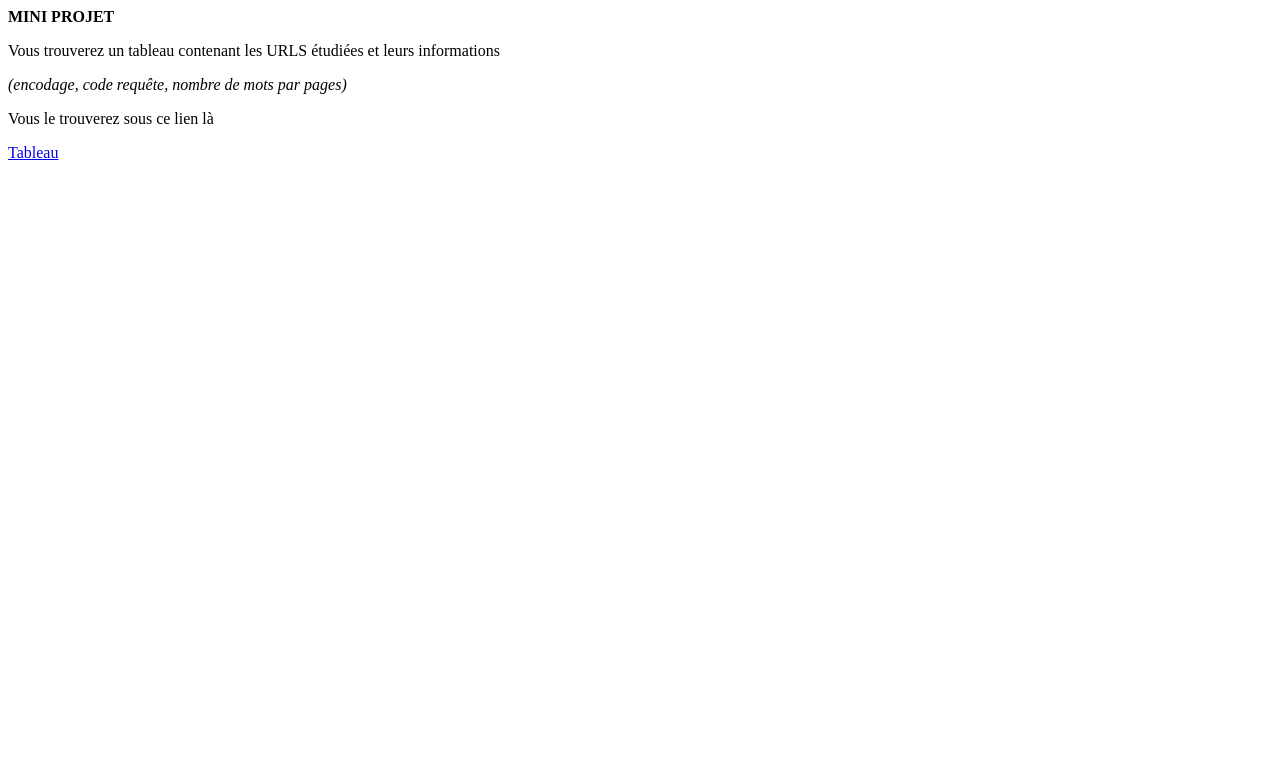
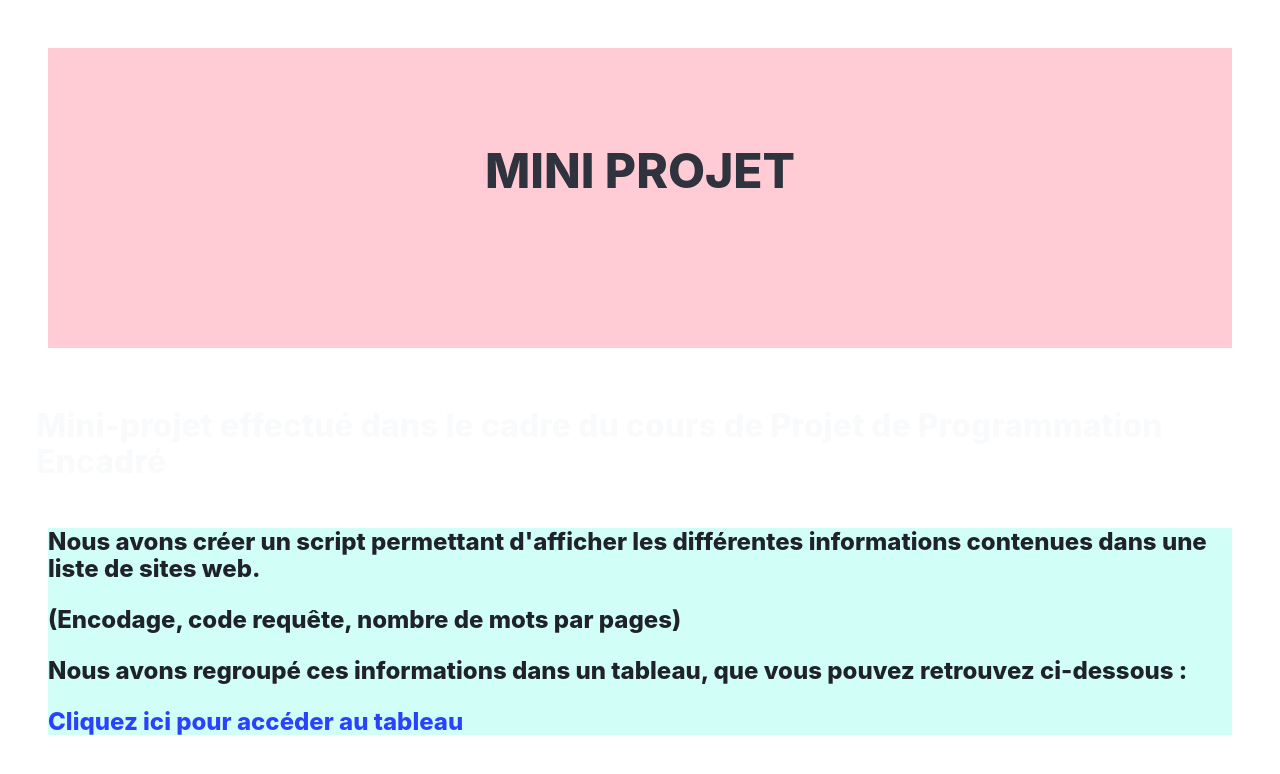
Before and after one commit to LauraKlima/PPE1-2025, a plain HTML site: page index.html in a window 1280 px wide. Drawn offline with nearby package versions, Linux system fonts and the light colour scheme.

Commit message:
ajout du site joli

```diff
--- a/index.html
+++ b/index.html
@@ -1,16 +1,48 @@
 <html>
 
 <head>
-    <meta charset="UTF-8" />
-    <title>Mini Projet</title>
+<meta charset="UTF-8" />
+<meta content="width=device-width, initial-scale=1"/>
+<title>Mini Projet</title>
+<link
+  rel="stylesheet"
+  href="https://cdn.jsdelivr.net/npm/bulma@1.0.4/css/bulma.min.css">
 </head>
 
 <body>
-    <p><b>MINI PROJET</b></p>
-    <p>Vous trouverez un tableau contenant les URLS étudiées et leurs informations</p>
-    <p><i>(encodage, code requête, nombre de mots par pages)</i></p>
-    <p>Vous le trouverez sous ce lien là</p>
-    <a href="Tableaux/Resultat.html">Tableau</a>
+<section class="section column is-two-third is-offset-one-seventh">
+<section class="section has-background-danger-light">
+<div class="hero has-text-justified">
+<div class="hero-body">
+<h1 class="title is-1 has-text-centered has-text-dark">
+MINI PROJET
+<br />
+<br />
+</h1>
+</div>
+</div>
+</section>
+
+<div class="columns is-centered">
+<h3 class="title is-3 has-text-white-bis">
+<br />
+<br />
+<p>Mini-projet effectué dans le cadre du cours de Projet de Programmation Encadré</p>
+<br />
+</h3>
+</div>
+
+
+<div class="block content">
+<h3 class="title is-4 has-text-black-ter has-background-primary-light">
+<p>Nous avons créer un script permettant d'afficher les différentes informations contenues dans une liste de sites web. </p>
+<p>(Encodage, code requête, nombre de mots par pages)</p>
+<p>Nous avons regroupé ces informations dans un tableau, que vous pouvez retrouvez ci-dessous : </p>
+<a href="Mini_projet/Tableaux/Resultat.html">Cliquez ici pour accéder au tableau</a>
+</h3>
+
+</section>
+</section>
 </body>
 
 </html>
```
